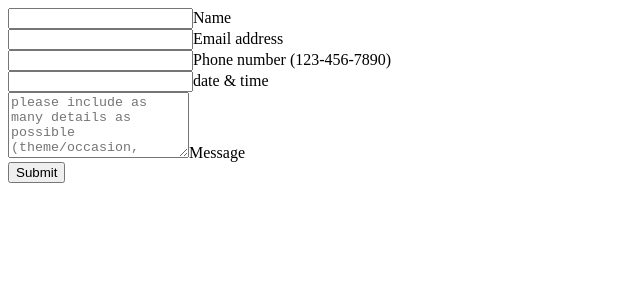
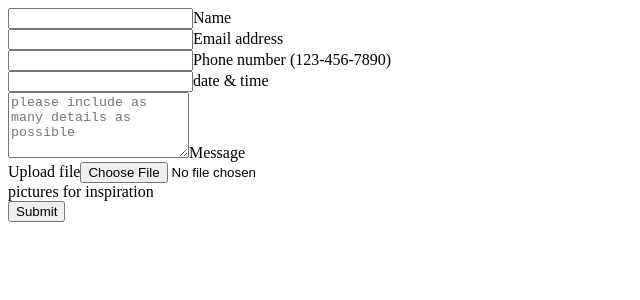
Before and after one commit to felixlaii/nextjs-shop, a Next.js app: page /contact in a window 1280 px wide. Shown: the top 300 px of the page, without its empty margins (0-640 px from the left). Built offline with nearby package versions, Linux system fonts and the light colour scheme.

Commit message:
Update contact.tsx

```diff
--- a/src/pages/contact.tsx
+++ b/src/pages/contact.tsx
@@ -84,25 +84,43 @@ const Contact: React.FC = () => {
               date & time
             </label>
           </div>
-          <div className="relative z-0 w-full mb-5 group">
+          <div className="relative z-0 w-full mb-5 mt-10 group">
             <textarea
               rows={4}
-              className="block p-2.5 w-full text-sm text-gray-900 bg-gray-50 rounded-lg border border-gray-300 focus:ring-blue-500 focus:border-blue-500 dark:bg-gray-700 dark:border-gray-600 dark:placeholder-gray-400 dark:text-white dark:focus:ring-blue-500 dark:focus:border-blue-500"
-              placeholder="please include as many details as possible (theme/occasion, quantity, flavours and colours etc)"
+              className="block py-2.5 px-0 w-full text-sm text-gray-900 bg-transparent border-0 border-b-2 border-gray-300 appearance-none dark:text-white dark:border-gray-600 dark:focus:border-blue-500 focus:outline-none focus:ring-0 focus:border-blue-600 peer"
+              placeholder="please include as many details as possible"
               name="floating_message"
               id="floating_message"
               required
             ></textarea>
             <label
               htmlFor="floating_message"
-              className="peer-focus:font-medium absolute text-sm text-gray-500 dark:text-gray-400 duration-300 transform -translate-y-6 scale-75 top-3 -z-10 origin-[0] peer-focus:start-0 rtl:peer-focus:translate-x-1/4 peer-focus:text-blue-600 peer-focus:dark:text-blue-500 peer-placeholder-shown:scale-100 peer-placeholder-shown:translate-y-0 peer-focus:scale-75 peer-focus:-translate-y-6"
+              className="peer-focus:font-medium absolute text-sm text-gray-500 dark:text-gray-400 duration-300 transform -translate-y-6 scale-75 bottom-24 -z-10 origin-[0] peer-focus:start-0 rtl:peer-focus:translate-x-1/4 peer-focus:text-blue-600 peer-focus:dark:text-blue-500 peer-placeholder-shown:scale-100 peer-placeholder-shown:translate-y-0 peer-focus:scale-75 peer-focus:-translate-y-6"
             >
               Message
             </label>
           </div>
+          <label
+            className="block mb-2 text-sm font-medium text-gray-900 dark:text-white"
+            htmlFor="user_avatar"
+          >
+            Upload file
+          </label>
+          <input
+            className="block w-full text-sm text-gray-900 border border-gray-300 rounded-lg cursor-pointer bg-gray-50 dark:text-gray-400 focus:outline-none dark:bg-gray-700 dark:border-gray-600 dark:placeholder-gray-400"
+            aria-describedby="user_avatar_help"
+            id="user_avatar"
+            type="file"
+          />
+          <div
+            className="mt-1 text-sm text-gray-500 dark:text-gray-300"
+            id="user_avatar_help"
+          >
+            pictures for inspiration
+          </div>
           <button
             type="submit"
-            className="text-white bg-blue-700 hover:bg-blue-800 focus:ring-4 focus:outline-none focus:ring-blue-300 font-medium rounded-lg text-sm w-full sm:w-auto px-5 py-2.5 text-center dark:bg-blue-600 dark:hover:bg-blue-700 dark:focus:ring-blue-800"
+            className="text-white bg-pink-300 hover:bg-blue-800 focus:ring-4 focus:outline-none focus:ring-blue-300 font-medium rounded-lg text-sm w-full sm:w-auto px-5 py-2.5 text-center dark:bg-blue-600 dark:hover:bg-blue-700 dark:focus:ring-blue-800"
           >
             Submit
           </button>{" "}
```
